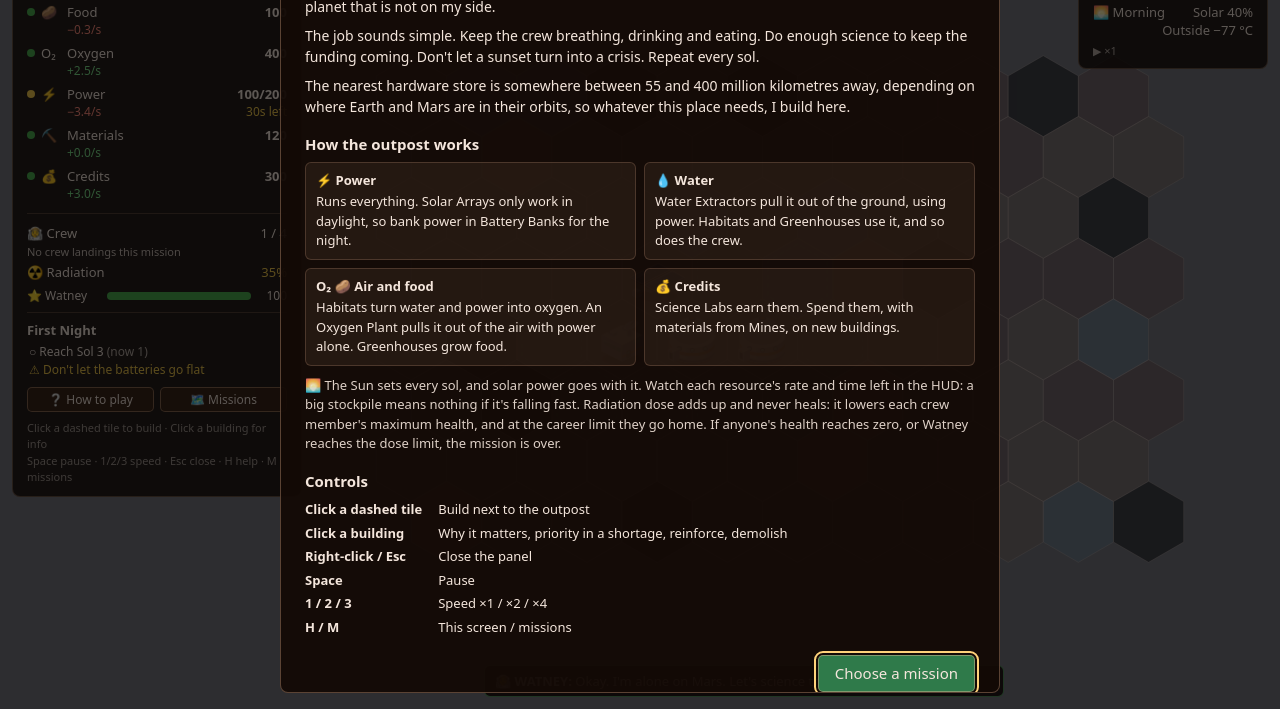
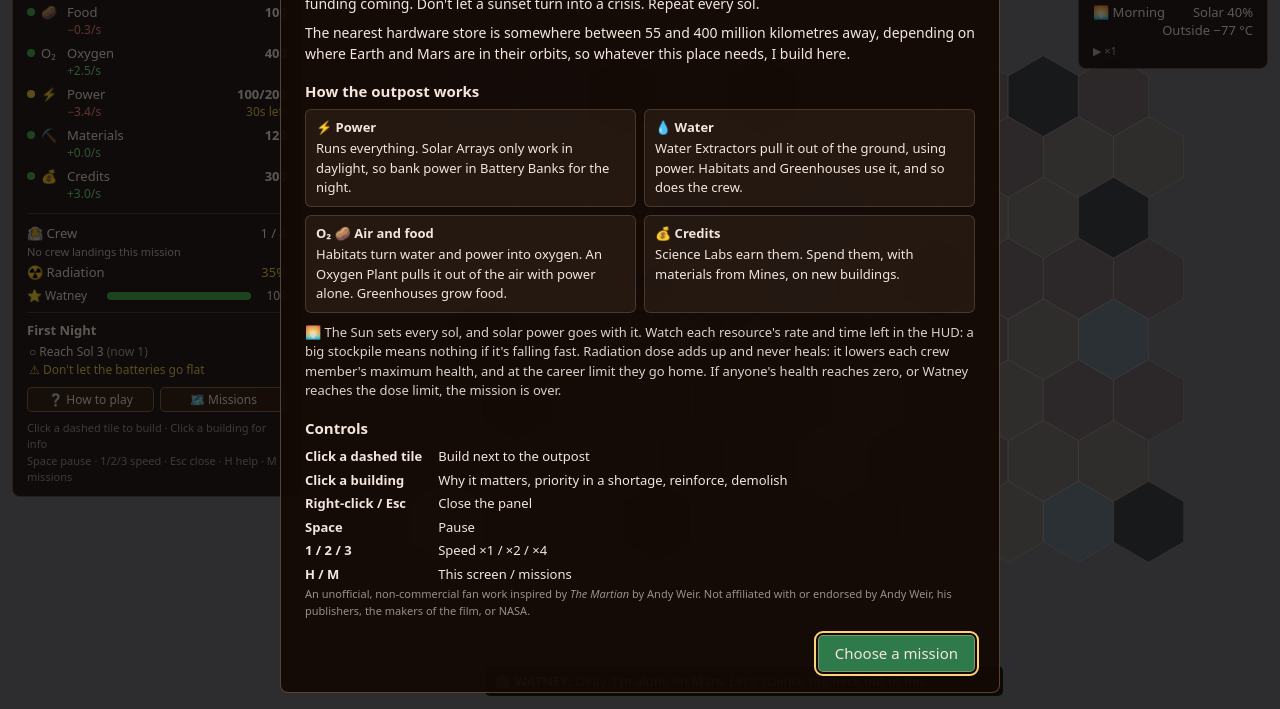
Before and after one commit to astro-game-lab/mars-watneys-outpost, a website: page index.html in a window 1280 px wide. Shown: the part 91-800 px from the top of the page. Drawn offline with Linux system fonts and the light colour scheme.

Commit message:
Show the fan-work notice on the intro screen
Most players only ever see the deployed game, never the README, and the
game uses Watney's name and voice. A line of small print above the
intro's button says it's unofficial and unaffiliated.

```diff
--- a/index.html
+++ b/index.html
@@ -62,6 +62,7 @@
         <tr><td>1 / 2 / 3</td><td>Speed ×1 / ×2 / ×4</td></tr>
         <tr><td>H / M</td><td>This screen / missions</td></tr>
       </table>
+      <p class="fineprint">An unofficial, non-commercial fan work inspired by <i>The Martian</i> by Andy Weir. Not affiliated with or endorsed by Andy Weir, his publishers, the makers of the film, or NASA.</p>
       <div class="screen-actions"><button id="intro-go" class="primary">Choose a mission</button></div>
     </div>
   </div>
--- a/style.css
+++ b/style.css
@@ -196,6 +196,7 @@ button:disabled { opacity: 0.4; cursor: not-allowed; }
 .card { padding: 8px 10px; background: rgba(255, 200, 160, 0.07); border: 1px solid rgba(255, 200, 160, 0.18); border-radius: 6px; font-size: 13px; }
 .card b { display: block; margin-bottom: 2px; }
 .note { margin-top: 10px !important; font-size: 13px; opacity: 0.9; }
+.fineprint { margin: 14px 0 0; font-size: 11px; opacity: 0.6; }
 .controls { border-collapse: collapse; font-size: 13px; }
 .controls td { padding: 2px 16px 2px 0; }
 .controls td:first-child { font-weight: bold; white-space: nowrap; }
```
